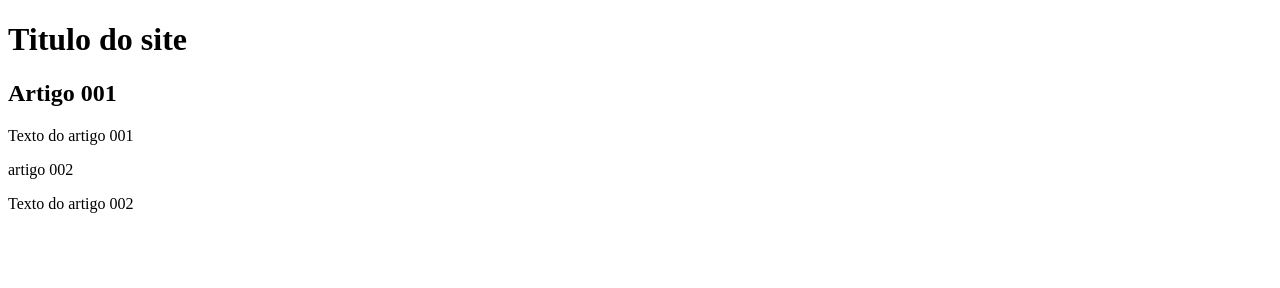
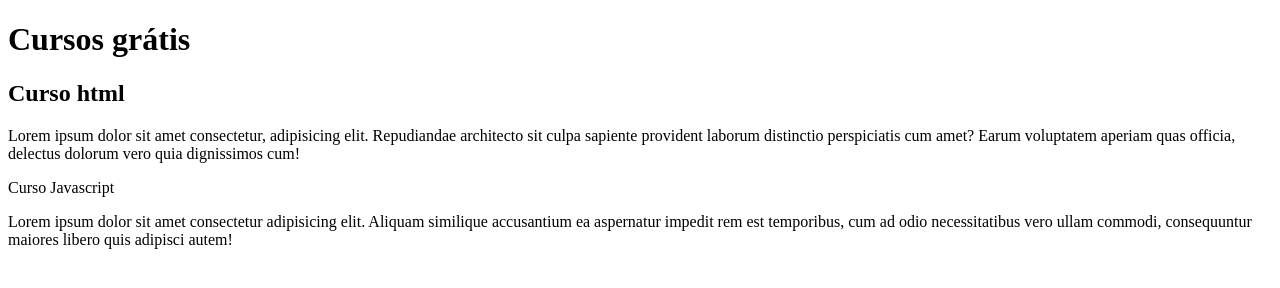
Before and after one commit to lcswlf/Teste-branchs, a plain HTML site: page index.html in a window 1280 px wide. Drawn offline with Linux system fonts and the light colour scheme.

Commit message:
Adicionando Textos a conteudo

```diff
--- a/index.html
+++ b/index.html
@@ -3,18 +3,18 @@
 <head>
     <meta charset="UTF-8">
     <meta name="viewport" content="width=device-width, initial-scale=1.0">
-    <title>Titulo do site</title>
+    <title></title>
 </head>
 <body>
     <main>
         <header>
-            <h1>Titulo do site</h1>
+            <h1>Cursos grátis</h1>
         </header>
         <article>
-            <h2>Artigo 001</h2>
-            <p>Texto do artigo 001</p>
-            <article>artigo 002</article>
-            <p>Texto do artigo 002</p>
+            <h2>Curso html</h2>
+            <p>Lorem ipsum dolor sit amet consectetur, adipisicing elit. Repudiandae architecto sit culpa sapiente provident laborum distinctio perspiciatis cum amet? Earum voluptatem aperiam quas officia, delectus dolorum vero quia dignissimos cum!</p>
+            <article>Curso Javascript</article>
+            <p>Lorem ipsum dolor sit amet consectetur adipisicing elit. Aliquam similique accusantium ea aspernatur impedit rem est temporibus, cum ad odio necessitatibus vero ullam commodi, consequuntur maiores libero quis adipisci autem!</p>
         </article>
     </main>
 </body>
```
